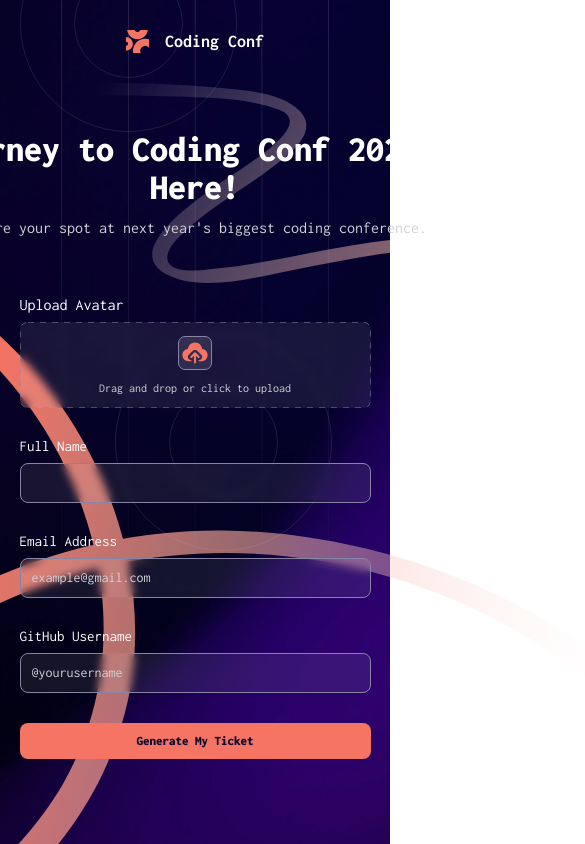
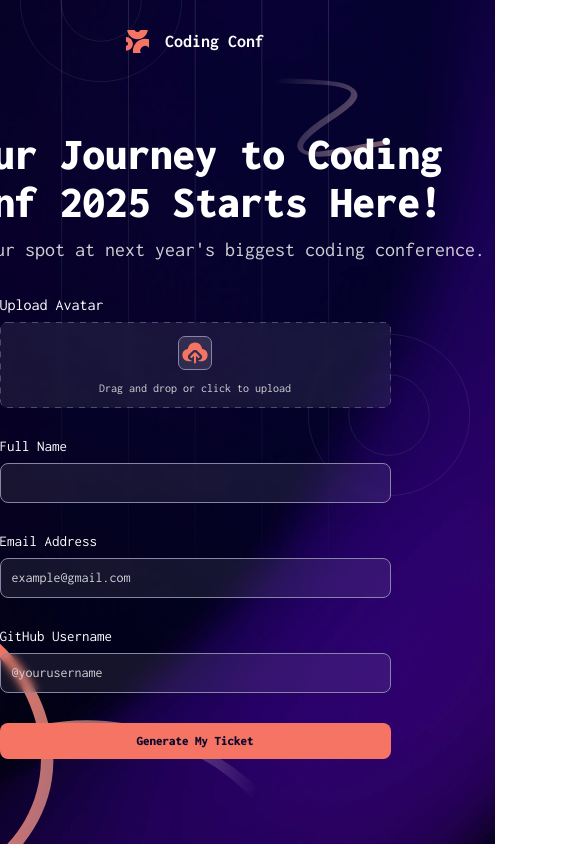
Before and after one commit to NavarroEmiliano/conference-ticket-generator-main, a React (Vite) app: page / in a window 390 px wide. Shown: the top 844 px of the page, 585 px wide, since content can reach past the window. Built offline with nearby package versions, Linux system fonts and the light colour scheme.

Commit message:
form tablet

```diff
--- a/src/components/Background/Background.module.css
+++ b/src/components/Background/Background.module.css
@@ -1,8 +1,4 @@
 .bgContainer {
-    background-image: url("./../../assets/images/background-desktop.png");
-    background-position: center;
-    background-size: cover;
-    background-repeat: no-repeat;
     position: relative;
     width: 100%;
     height: 100vh;
@@ -18,22 +14,48 @@
     object-fit: cover;
 }
 
-.bgContainer img:nth-child(2) {
+.circleSvgTop {
     top: -85px;
     left: 5%;
 }
 
-.bgContainer img:nth-child(3) {
+.circleSvgMiddle {
     top: 334px;
     right: 15%;
 }
 
-.bgContainer img:nth-child(4) {
+.squigglyTop {
     top: 76px;
     right: 0;
 }
 
-.bgContainer img:nth-child(5) {
+.squigglyBottom {
     bottom: 0;
     left: 0;
 }
+
+
+@media only screen and (max-width: 768px) {
+    .circleSvgTop {
+        width: 162px;
+        height: 162px;
+        top: -80px;
+    }
+
+    .circleSvgMiddle {
+        width: 162px;
+        height: 162px;
+        right: -80px;
+        overflow: hidden;
+    }
+
+    .squigglyTop {
+        width: 174px;
+    }
+
+    .squigglyBottom {
+        width: 300px;
+    }
+
+
+}
--- a/src/components/Background/Background.tsx
+++ b/src/components/Background/Background.tsx
@@ -7,11 +7,11 @@ import squigglyButton from "../../assets/images/pattern-squiggly-line-bottom.svg
 const Background = () => {
   return (
     <div className={styles.bgContainer}>
-      <img src={linesSvg} alt="" />
-      <img src={circleSvg} alt="" />
-      <img src={circleSvg} alt="" />
-      <img src={squigglyTop} alt="" />
-      <img src={squigglyButton} alt="" />
+      <img className={styles.linesSvg} src={linesSvg} alt="" />
+      <img className={styles.circleSvgTop} src={circleSvg} alt="" />
+      <img className={styles.circleSvgMiddle} src={circleSvg} alt="" />
+      <img className={styles.squigglyTop} src={squigglyTop} alt="" />
+      <img className={styles.squigglyBottom} src={squigglyButton} alt="" />
     </div>
   );
 };
--- a/src/components/Form/Form.module.css
+++ b/src/components/Form/Form.module.css
@@ -231,18 +231,14 @@
 
 @media only screen and (max-width: 768px) {
     .header {
-        width: 705px;
-    }
-
-    .header h2 {
-        font-size: 36px;
+        width: 600px;
     }
 
     .header p {
-        font-size: 16px;
+        font-size: 20px;
     }
 
     .form {
-        width: 90%;
+        width: 391px;
     }
 }
--- a/src/index.css
+++ b/src/index.css
@@ -5,3 +5,18 @@
     box-sizing: border-box;
     font-family: "Inconsolata", serif;
 }
+
+body {
+    background-image: url("./assets/images/background-desktop.png");
+    background-position: center;
+    background-size: cover;
+    background-repeat: no-repeat;
+    overflow: hidden;
+}
+
+
+@media only screen and (max-width: 768px) {
+    body {
+        background-image: url('./assets//images/background-tablet.png');
+    }
+}
```
